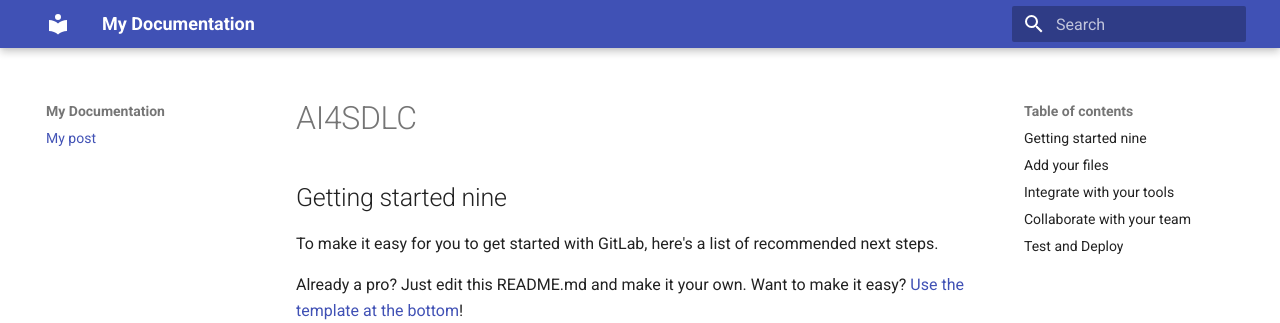
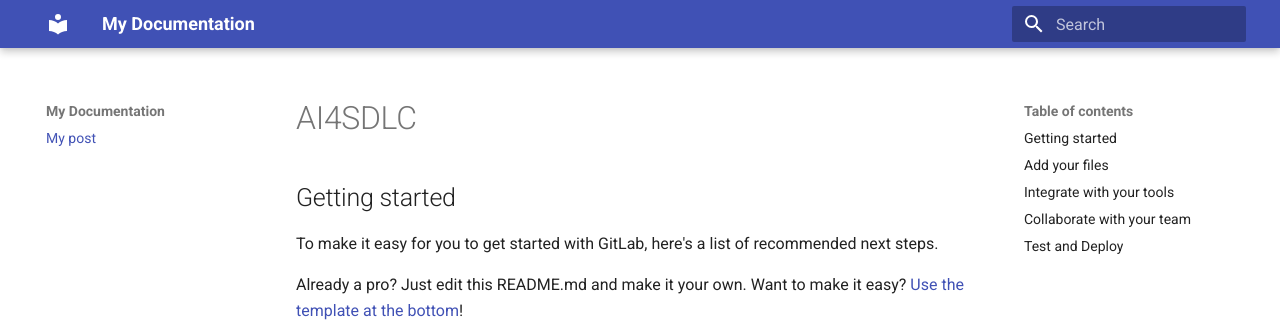
Before and after one commit to Code-dot-mil/two-steps-eval, an MkDocs documentation site: the page built from docs/index.md, in a window 1280 px wide and 900 px high. Shown: the top 323 px of the window. Built offline with MkDocs 1.6.1 and Material for MkDocs 9.7.7, drawn with Linux system fonts in a browser that asks for light colours.

Commit message:
Fix heading for Getting Started section

```diff
--- a/docs/index.md
+++ b/docs/index.md
@@ -5,7 +5,7 @@ author: That Would Be Me
 # AI4SDLC
 
 
-## Getting started nine
+## Getting started
 
 To make it easy for you to get started with GitLab, here's a list of recommended next steps.
 
```
